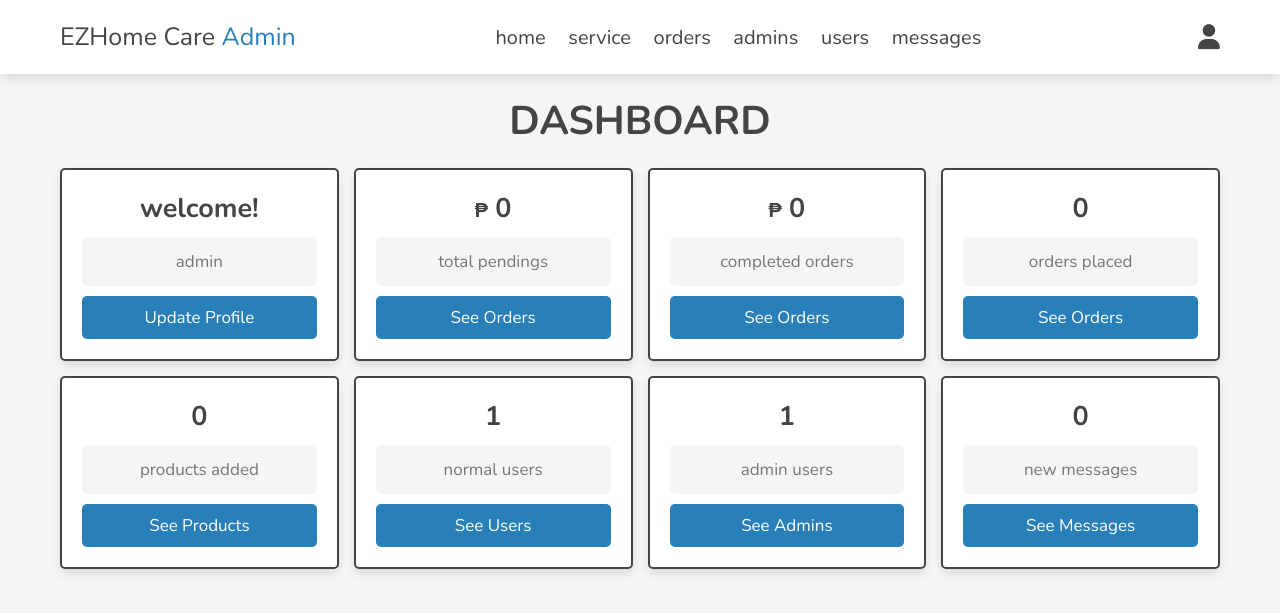
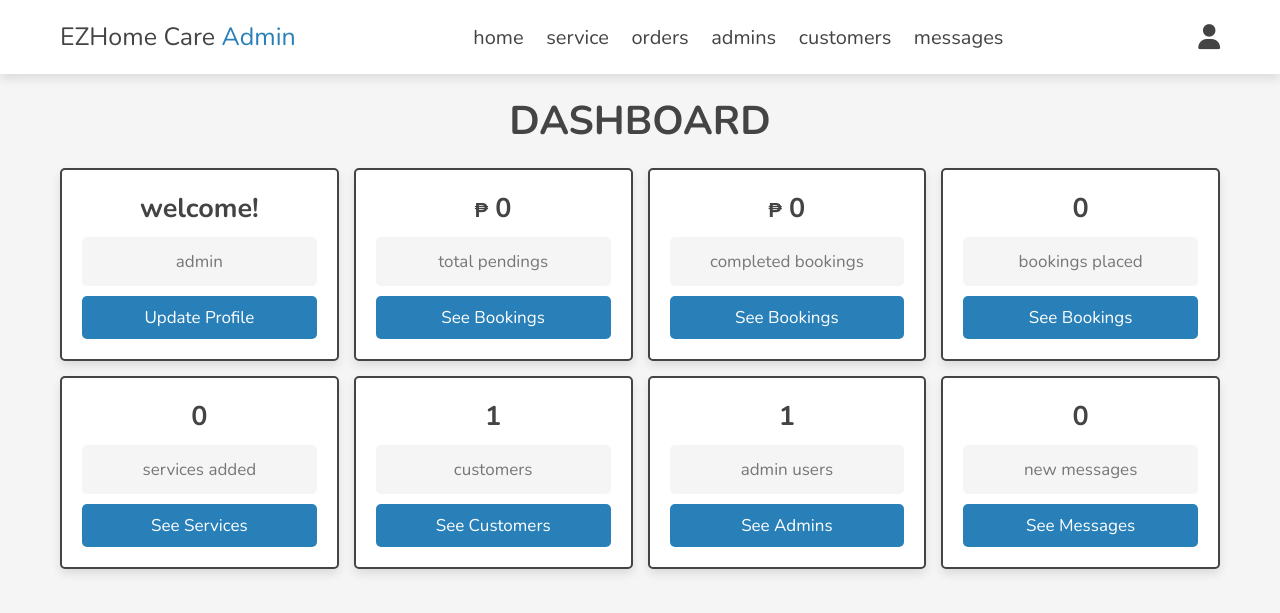
Before and after one commit to quelzarth/ezhomecare, a PHP site: page /admin/dashboard.php in a window 1280 px wide. Shown: the top 613 px of the page. Run offline with PHP 8.4, Linux system fonts and the light colour scheme; the visitor is signed in with stand-in values (Sample User, id 1); data comes from the database, SQL or seed files in the repository; data that the repository does not hold is empty; some libraries are stand-ins or nearby versions.

Commit message:
basta update

```diff
--- a/admin/dashboard.php
+++ b/admin/dashboard.php
@@ -48,7 +48,7 @@ if (!isset($admin_id)) {
          <div class="box">
             <?php
             $total_pendings = 0;
-            $select_pendings = $conn->prepare("SELECT * FROM `orders` WHERE payment_status = ?");
+            $select_pendings = $conn->prepare("SELECT * FROM `bookings` WHERE payment_status = ?");
             $select_pendings->execute(['pending']);
             if ($select_pendings->rowCount() > 0) {
                while ($fetch_pendings = $select_pendings->fetch(PDO::FETCH_ASSOC)) {
@@ -60,13 +60,13 @@ if (!isset($admin_id)) {
                <?= $total_pendings; ?>
             </h3>
             <p>total pendings</p>
-            <a href="placed_orders.php" class="btn">see orders</a>
+            <a href="placed_orders.php" class="btn">see bookings</a>
          </div>
 
          <div class="box">
             <?php
             $total_completes = 0;
-            $select_completes = $conn->prepare("SELECT * FROM `orders` WHERE payment_status = ?");
+            $select_completes = $conn->prepare("SELECT * FROM `bookings` WHERE payment_status = ?");
             $select_completes->execute(['completed']);
             if ($select_completes->rowCount() > 0) {
                while ($fetch_completes = $select_completes->fetch(PDO::FETCH_ASSOC)) {
@@ -77,34 +77,34 @@ if (!isset($admin_id)) {
             <h3><span>₱</span>
                <?= $total_completes; ?>
             </h3>
-            <p>completed orders</p>
-            <a href="placed_orders.php" class="btn">see orders</a>
+            <p>completed bookings</p>
+            <a href="placed_orders.php" class="btn">see bookings</a>
          </div>
 
          <div class="box">
             <?php
-            $select_orders = $conn->prepare("SELECT * FROM `orders`");
+            $select_orders = $conn->prepare("SELECT * FROM `bookings`");
             $select_orders->execute();
             $number_of_orders = $select_orders->rowCount()
                ?>
             <h3>
                <?= $number_of_orders; ?>
             </h3>
-            <p>orders placed</p>
-            <a href="placed_orders.php" class="btn">see orders</a>
+            <p>bookings placed</p>
+            <a href="placed_orders.php" class="btn">see bookings</a>
          </div>
 
          <div class="box">
             <?php
-            $select_products = $conn->prepare("SELECT * FROM `products`");
+            $select_products = $conn->prepare("SELECT * FROM `services`");
             $select_products->execute();
             $number_of_products = $select_products->rowCount()
                ?>
             <h3>
                <?= $number_of_products; ?>
             </h3>
-            <p>products added</p>
-            <a href="products.php" class="btn">see products</a>
+            <p>services added</p>
+            <a href="products.php" class="btn">see services</a>
          </div>
 
          <div class="box">
@@ -116,8 +116,8 @@ if (!isset($admin_id)) {
             <h3>
                <?= $number_of_users; ?>
             </h3>
-            <p>normal users</p>
-            <a href="users_accounts.php" class="btn">see users</a>
+            <p>customers</p>
+            <a href="users_accounts.php" class="btn">see customers</a>
          </div>
 
          <div class="box">
--- a/admin/update_product.php
+++ b/admin/update_product.php
@@ -20,7 +20,7 @@ if (isset($_POST['update'])) {
    $details = $_POST['details'];
    $details = filter_var($details, FILTER_SANITIZE_STRING);
 
-   $update_product = $conn->prepare("UPDATE `products` SET name = ?, price = ?, details = ? WHERE id = ?");
+   $update_product = $conn->prepare("UPDATE `services` SET name = ?, price = ?, details = ? WHERE id = ?");
    $update_product->execute([$name, $price, $details, $pid]);
 
    $message[] = 'product updated successfully!';
@@ -36,7 +36,7 @@ if (isset($_POST['update'])) {
       if ($image_size_01 > 2000000) {
          $message[] = 'image size is too large!';
       } else {
-         $update_image_01 = $conn->prepare("UPDATE `products` SET image_01 = ? WHERE id = ?");
+         $update_image_01 = $conn->prepare("UPDATE `services` SET image_01 = ? WHERE id = ?");
          $update_image_01->execute([$image_01, $pid]);
          move_uploaded_file($image_tmp_name_01, $image_folder_01);
          unlink('../uploaded_img/' . $old_image_01);
@@ -72,7 +72,7 @@ if (isset($_POST['update'])) {
 
       <?php
       $update_id = $_GET['update'];
-      $select_products = $conn->prepare("SELECT * FROM `products` WHERE id = ?");
+      $select_products = $conn->prepare("SELECT * FROM `services` WHERE id = ?");
       $select_products->execute([$update_id]);
       if ($select_products->rowCount() > 0) {
          while ($fetch_products = $select_products->fetch(PDO::FETCH_ASSOC)) {
--- a/admin/users_accounts.php
+++ b/admin/users_accounts.php
@@ -14,7 +14,7 @@ if(isset($_GET['delete'])){
    $delete_id = $_GET['delete'];
    $delete_user = $conn->prepare("DELETE FROM `users` WHERE id = ?");
    $delete_user->execute([$delete_id]);
-   $delete_orders = $conn->prepare("DELETE FROM `orders` WHERE user_id = ?");
+   $delete_orders = $conn->prepare("DELETE FROM `bookings` WHERE user_id = ?");
    $delete_orders->execute([$delete_id]);
    $delete_messages = $conn->prepare("DELETE FROM `messages` WHERE user_id = ?");
    $delete_messages->execute([$delete_id]);
@@ -46,7 +46,7 @@ if(isset($_GET['delete'])){
 
 <section class="accounts">
 
-   <h1 class="heading">user accounts</h1>
+   <h1 class="heading">customer accounts</h1>
 
    <div class="box-container">
 
--- a/checkout.php
+++ b/checkout.php
@@ -22,7 +22,7 @@ if (isset($_POST['order'])) {
    $email = filter_var($email, FILTER_SANITIZE_STRING);
    $method = $_POST['method'];
    $method = filter_var($method, FILTER_SANITIZE_STRING);
-   $address = 'flat no. ' . $_POST['flat'] . ', ' . $_POST['street'] . ', ' . $_POST['city'] . ' - ' . $_POST['pin_code'];
+   $address = $_POST['flat'] . ', ' . $_POST['street'] . ', ' . $_POST['city'] . ' - ' . $_POST['pin_code'];
    $address = filter_var($address, FILTER_SANITIZE_STRING);
    $total_products = $_POST['total_products'];
    $total_price = $_POST['total_price'];
@@ -32,7 +32,7 @@ if (isset($_POST['order'])) {
 
    if ($check_cart->rowCount() > 0) {
 
-      $insert_order = $conn->prepare("INSERT INTO `orders`(user_id, name, number, email, method, address, total_products, total_price) VALUES(?,?,?,?,?,?,?,?)");
+      $insert_order = $conn->prepare("INSERT INTO `bookings`(user_id, name, number, email, method, address, total_products, total_price) VALUES(?,?,?,?,?,?,?,?)");
       $insert_order->execute([$user_id, $name, $number, $email, $method, $address, $total_products, $total_price]);
 
       $delete_cart = $conn->prepare("DELETE FROM `cart` WHERE user_id = ?");
@@ -78,7 +78,7 @@ if (isset($_POST['order'])) {
             <?php
             $grand_total = 0;
             $cart_items[] = '';
-            $select_cart = $conn->prepare("SELECT * FROM `services` WHERE user_id = ?");
+            $select_cart = $conn->prepare("SELECT * FROM `cart` WHERE user_id = ?");
             $select_cart->execute([$user_id]);
             if ($select_cart->rowCount() > 0) {
                while ($fetch_cart = $select_cart->fetch(PDO::FETCH_ASSOC)) {
--- a/components/admin_header.php
+++ b/components/admin_header.php
@@ -22,7 +22,7 @@
          <a href="../admin/products.php">service</a>
          <a href="../admin/placed_orders.php">orders</a>
          <a href="../admin/admin_accounts.php">admins</a>
-         <a href="../admin/users_accounts.php">users</a>
+         <a href="../admin/users_accounts.php">customers</a>
          <a href="../admin/messages.php">messages</a>
       </nav>
 
--- a/index.php
+++ b/index.php
@@ -47,7 +47,7 @@ include 'components/wishlist_cart.php';
          <div class="swiper-wrapper">
 
             <?php
-            $select_products = $conn->prepare("SELECT * FROM `products` LIMIT 6");
+            $select_products = $conn->prepare("SELECT * FROM `services` LIMIT 6");
             $select_products->execute();
             if ($select_products->rowCount() > 0) {
                while ($fetch_product = $select_products->fetch(PDO::FETCH_ASSOC)) {
@@ -73,7 +73,7 @@ include 'components/wishlist_cart.php';
                   <?php
                }
             } else {
-               echo '<p class="empty">no products added yet!</p>';
+               echo '<p class="empty">no services added yet!</p>';
             }
             ?>
 
--- a/shop.php
+++ b/shop.php
@@ -40,7 +40,7 @@ include 'components/wishlist_cart.php';
    <div class="box-container">
 
    <?php
-     $select_products = $conn->prepare("SELECT * FROM `products`");
+     $select_products = $conn->prepare("SELECT * FROM `services`");
      $select_products->execute();
      if($select_products->rowCount() > 0){
       while($fetch_product = $select_products->fetch(PDO::FETCH_ASSOC)){
```
Also changed, not shown: admin/products.php (+6 -6 lines), bookings.php (+25 -50 lines), cart.php (added, +114 -0 lines), components/user_header.php (+3 -7 lines), components/wishlist_cart.php (+14 -14 lines), orders.php (deleted, +0 -89 lines), user_login.php (+1 -19 lines), uploaded_img/330448878_652350473326339_7327908575570240381_n.jpg (deleted), uploaded_img/332483318_975191367169104_6111586567612917689_n.jpg (added), uploaded_img/maxresdefault.jpg (deleted).
